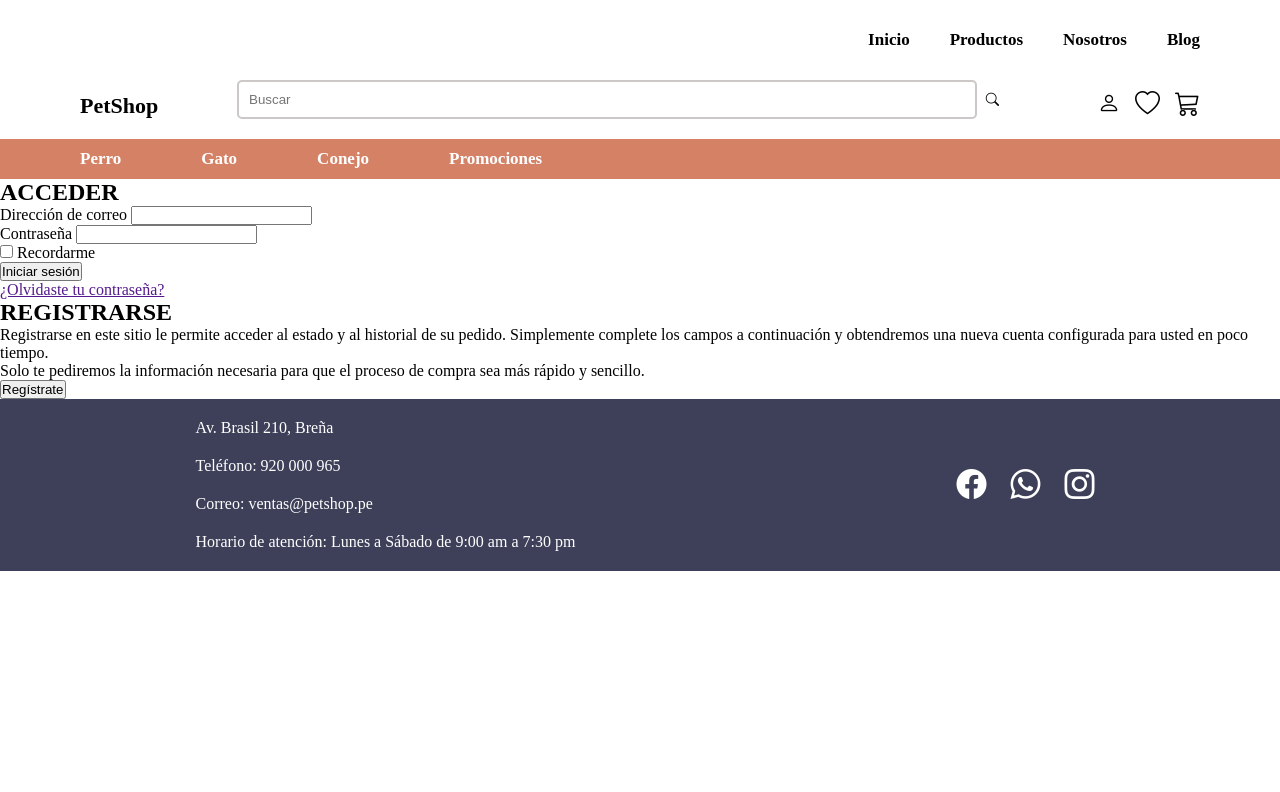
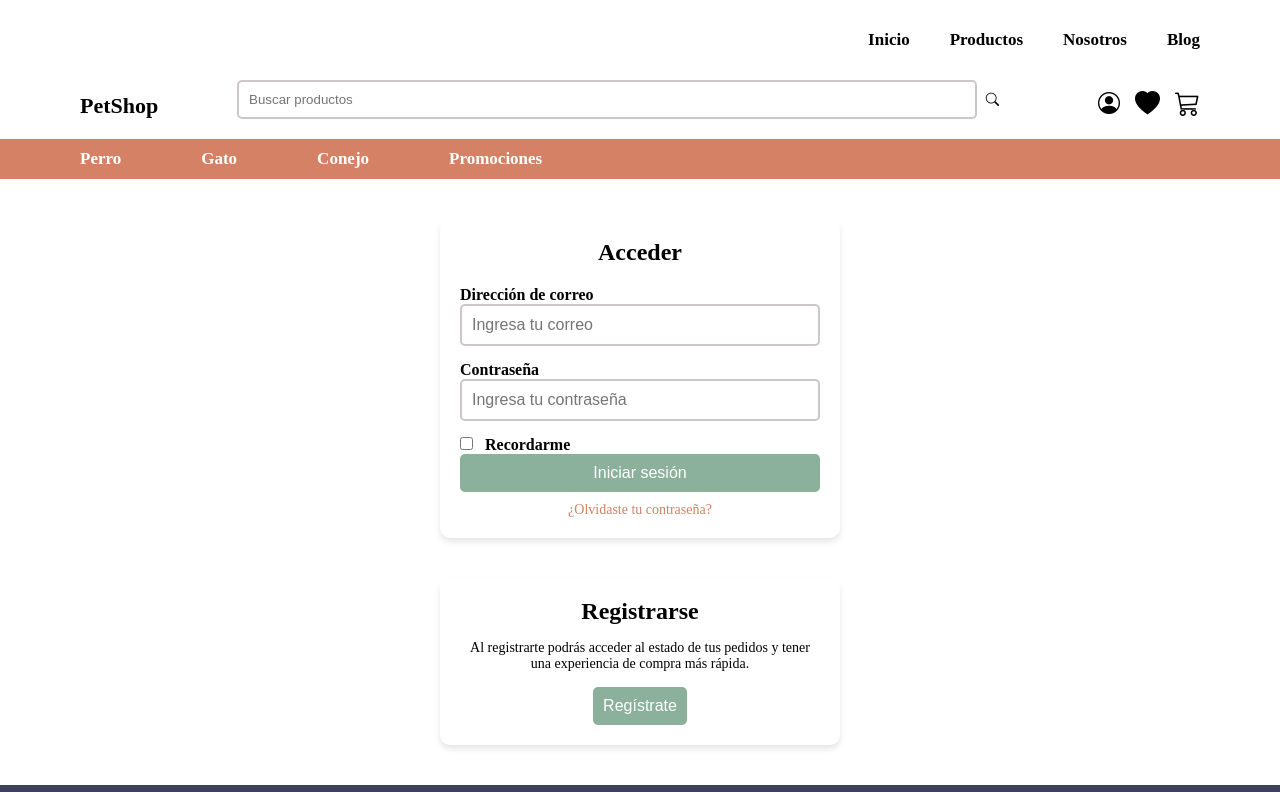
Before and after one commit to marisolkarina/Frontend-Actividad02-Grupo1, a plain HTML site: page inicio-sesion.html in a window 1280 px wide. Shown: the top 792 px of the page. Drawn offline with nearby package versions, Linux system fonts and the light colour scheme.

Commit message:
Inicio de sesion alexia

```diff
--- a/inicio-sesion.html
+++ b/inicio-sesion.html
@@ -4,11 +4,12 @@
 <head>
     <meta charset="UTF-8">
     <meta name="viewport" content="width=device-width, initial-scale=1.0">
-        <title>Login</title>
+    <title>Inicio de Sesión</title>
     <link rel="stylesheet" href="styles.css">
-        <!-- íconos -->
+    <!-- Íconos de Bootstrap -->
     <link rel="stylesheet" href="https://cdn.jsdelivr.net/npm/bootstrap-icons@1.11.3/font/bootstrap-icons.min.css">
 </head>
+
 <body>
     <!-- Encabezado principal -->
     <header class="header">
@@ -20,80 +21,82 @@
         </nav>
 
         <nav class="nav-secundario">
-                <a href="index.html">PetShop</a>
+            <a href="index.html" class="logo">PetShop</a>
 
-                <form action="" method="POST">
-                    <input placeholder="Buscar" name="textoIngresado">
+            <form action="" method="POST" class="nav-busqueda">
+                <input type="text" placeholder="Buscar productos" name="textoIngresado">
                 <button type="submit"><i class="bi bi-search"></i></button>
             </form>
 
             <div class="nav-secundario__iconos">
-                    <a href="inicio-sesion.html"><i class="bi bi-person"></i></a>
-                    <a href="#"><i class="bi bi-heart"></i></a>
+                <a href="inicio-sesion.html"><i class="bi bi-person-circle"></i></a>
+                <a href="#"><i class="bi bi-heart-fill"></i></a>
                 <a href="carrito.html"><i class="bi bi-cart3"></i></a>
             </div>
         </nav>
 
         <nav class="nav-categorias">
-                <a href="">Perro</a>
-                <a href="">Gato</a>
-                <a href="">Conejo</a>
-                <a href="">Promociones</a>
+            <a href="#">Perro</a>
+            <a href="#">Gato</a>
+            <a href="#">Conejo</a>
+            <a href="#">Promociones</a>
         </nav>
     </header>
 
     <!-- Contenido principal -->
     <main>
-            <div>
-                <form action="" method="" novalidate>
-                    <h2>ACCEDER</h2>
+        <!-- Formulario de inicio de sesión -->
+        <section class="login-section">
+            <form action="" method="POST" class="login-form" novalidate>
+                <h2>Acceder</h2>
 
-                    <div>
+                <div class="form-group">
                     <label for="email">Dirección de correo</label>
-                        <input type="email" name="email" id="exampleInputEmail1" required>
+                    <input type="email" name="email" id="email" placeholder="Ingresa tu correo" required>
                 </div>
 
-                    <div>
+                <div class="form-group">
                     <label for="password">Contraseña</label>
-                        <input type="password" name="password" id="exampleInputPassword1" minlength="6">
+                    <input type="password" name="password" id="password" placeholder="Ingresa tu contraseña" minlength="6" required>
                 </div>
 
-                    <div>
+                <div class="form-group">
                     <input type="checkbox" id="recordarme" name="recordarme">
-                        <label for="recordarme">
-                            Recordarme
-                        </label>
+                    <label for="recordarme">Recordarme</label>
                 </div>
 
-                    <button type="submit">Iniciar sesión</button>
+                <button type="submit" class="btn btn-primary">Iniciar sesión</button>
             </form>
 
-                <div>
-                    <a href="">¿Olvidaste tu contraseña?</a>
+            <div class="login-extra">
+                <a href="#">¿Olvidaste tu contraseña?</a>
             </div>
-            </div>
+        </section>
 
-            <form action="registro.html" method="GET">
-                <h2>REGISTRARSE</h2>
-                <p>Registrarse en este sitio le permite acceder al estado y al historial de su pedido. Simplemente complete los campos a continuación y obtendremos una nueva cuenta configurada para usted en poco tiempo.</p>
-                <p>Solo te pediremos la información necesaria para que el proceso de compra sea más rápido y sencillo.</p>
-                <button type="submit">Regístrate</button>
+        <!-- Botón de registro -->
+        <section class="register-section">
+            <form action="registro.html" method="GET" class="register-form">
+                <h2>Registrarse</h2>
+                <p>Al registrarte podrás acceder al estado de tus pedidos y tener una experiencia de compra más rápida.</p>
+                <button type="submit" class="btn btn-secondary">Regístrate</button>
             </form>
+        </section>
     </main>
 
     <!-- Pie de página -->
     <footer class="footer">
-            <div>
+        <div class="footer-contacto">
             <p>Av. Brasil 210, Breña</p>
             <p>Teléfono: 920 000 965</p>
             <p>Correo: ventas@petshop.pe</p>
             <p>Horario de atención: Lunes a Sábado de 9:00 am a 7:30 pm</p>
         </div>
         <div class="footer__redes">
-                <a href=""><i class="bi bi-facebook"></i></a>
-                <a href=""><i class="bi bi-whatsapp"></i></a>
-                <a href=""><i class="bi bi-instagram"></i></a>
+            <a href="#"><i class="bi bi-facebook"></i></a>
+            <a href="#"><i class="bi bi-instagram"></i></a>
+            <a href="#"><i class="bi bi-whatsapp"></i></a>
         </div>
     </footer>
 </body>
+
 </html>
--- a/styles.css
+++ b/styles.css
@@ -348,3 +348,111 @@
         text-align: left;
     }
 }
+/* ---------------------------
+   Estilos para Inicio de Sesión
+--------------------------- */
+.login-section {
+    margin: 40px auto;
+    max-width: 400px;
+    padding: 20px;
+    background-color: var(--white);
+    border-radius: 10px;
+    box-shadow: 0 4px 6px rgba(0, 0, 0, 0.1);
+}
+
+.login-section h2 {
+    text-align: center;
+    margin-bottom: 20px;
+    color: var(--black);
+}
+
+.login-section form {
+    display: flex;
+    flex-direction: column;
+}
+
+.login-section label {
+    margin-bottom: 8px;
+    font-size: 16px;
+    color: var(--black);
+    font-weight: 600;
+}
+
+.login-section input[type="email"],
+.login-section input[type="password"] {
+    width: 100%;
+    padding: 10px;
+    margin-bottom: 15px;
+    border: 2px solid var(--gray);
+    border-radius: 5px;
+    font-size: 16px;
+}
+
+.login-section input[type="checkbox"] {
+    margin-right: 8px;
+}
+
+.login-section button {
+    background-color: var(--btn);
+    color: var(--white);
+    padding: 10px;
+    border: none;
+    border-radius: 5px;
+    font-size: 16px;
+    cursor: pointer;
+    transition: background-color 0.3s ease;
+}
+
+.login-section button:hover {
+    background-color: var(--btn-hover);
+}
+
+.login-section a {
+    text-decoration: none;
+    color: var(--primary);
+    font-size: 14px;
+    margin-top: 10px;
+    display: block;
+    text-align: center;
+}
+
+.login-section a:hover {
+    text-decoration: underline;
+}
+
+/* Registro */
+.register-section {
+    margin: 40px auto;
+    max-width: 400px;
+    text-align: center;
+    padding: 20px;
+    background-color: var(--white);
+    border-radius: 10px;
+    box-shadow: 0 4px 6px rgba(0, 0, 0, 0.1);
+}
+
+.register-section h2 {
+    margin-bottom: 15px;
+    color: var(--black);
+}
+
+.register-section p {
+    font-size: 14px;
+    margin-bottom: 15px;
+    color: var(--black);
+}
+
+.register-section button {
+    background-color: var(--btn);
+    color: var(--white);
+    padding: 10px;
+    border: none;
+    border-radius: 5px;
+    font-size: 16px;
+    cursor: pointer;
+    transition: background-color 0.3s ease;
+}
+
+.register-section button:hover {
+    background-color: var(--btn-hover);
+}
```
Lines whose indentation alone changed are shown as unchanged.
